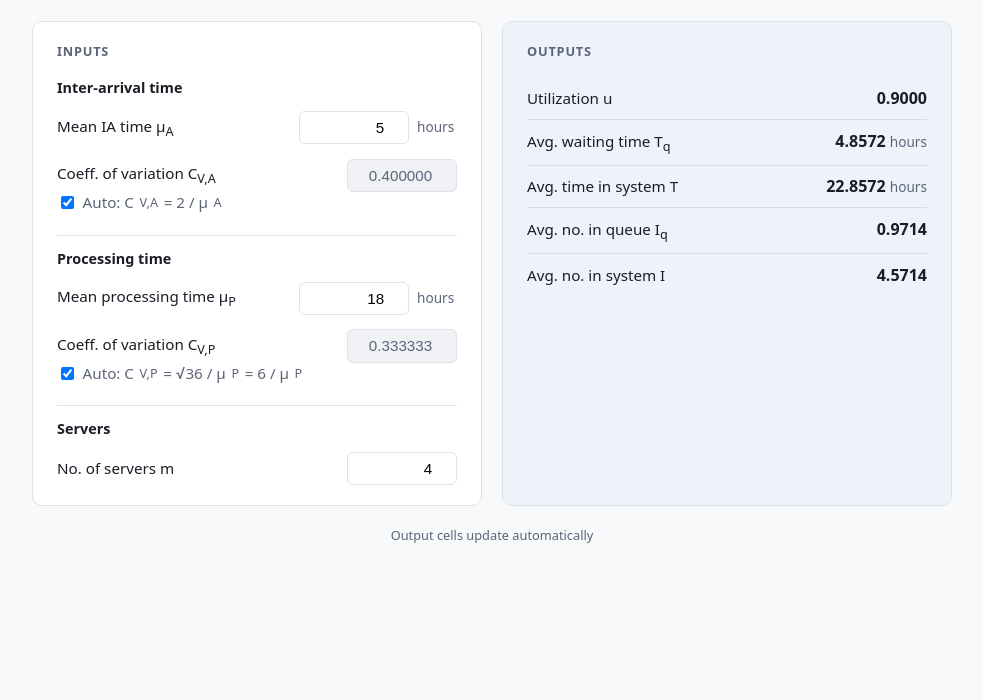
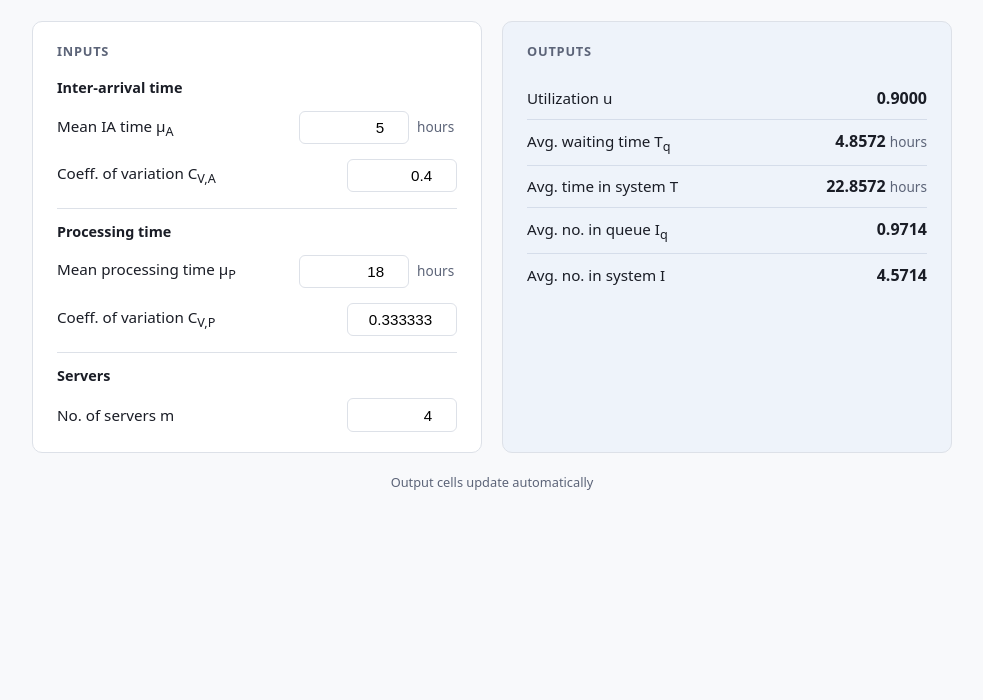
Before and after one commit to rohit5khanna/vut-calculator, a plain HTML site: page index.html in a window 1280 px wide. Shown: the part 100-800 px from the top of the page, without its empty margins (148-1131 px from the left). Drawn offline with Linux system fonts and the light colour scheme.

Commit message:
Rename to V-U-T, remove auto CV inputs

```diff
--- a/index.html
+++ b/index.html
@@ -3,7 +3,7 @@
 <head>
   <meta charset="UTF-8">
   <meta name="viewport" content="width=device-width, initial-scale=1.0">
-  <title>VUT Calculator (G/G/m)</title>
+  <title>V-U-T Calculator</title>
   <style>
     :root {
       --bg: #f8f9fb;
@@ -116,30 +116,10 @@
       text-align: right;
     }
 
-    .field input[type="number"]:disabled {
-      background: #f0f2f6;
-      color: var(--muted);
-    }
-
     .unit {
       font-size: 0.85rem;
       color: var(--muted);
       min-width: 2.5rem;
-    }
-
-    .auto-row {
-      grid-column: 1 / -1;
-      font-size: 0.82rem;
-      color: var(--muted);
-      margin-top: -0.4rem;
-      margin-bottom: 0.25rem;
-    }
-
-    .auto-row label {
-      display: inline-flex;
-      align-items: center;
-      gap: 0.35rem;
-      cursor: pointer;
     }
 
     .group-label {
@@ -197,8 +177,8 @@
 <body>
   <div class="container">
     <header>
-      <h1>VUT Calculator</h1>
-      <p>Variability Utilization Theorem</p>
+      <h1>V-U-T Calculator</h1>
+      <p>V-U-T — Variability · Utilization · Time</p>
     </header>
 
     <div class="panels">
@@ -220,12 +200,6 @@
         <div class="control">
           <input type="number" id="cva" value="0.4" step="any">
         </div>
-        <div class="auto-row">
-          <label>
-            <input type="checkbox" id="autoCva" checked>
-            Auto: C<sub>V,A</sub> = 2 / μ<sub>A</sub>
-          </label>
-        </div>
       </div>
 
       <div class="group-label">Processing time</div>
@@ -242,12 +216,6 @@
         <label for="cvp">Coeff. of variation C<sub>V,P</sub></label>
         <div class="control">
           <input type="number" id="cvp" value="0.333333" step="any">
-        </div>
-        <div class="auto-row">
-          <label>
-            <input type="checkbox" id="autoCvp" checked>
-            Auto: C<sub>V,P</sub> = √36 / μ<sub>P</sub> = 6 / μ<sub>P</sub>
-          </label>
         </div>
       </div>
 
@@ -331,23 +299,6 @@
 
   const inputIds = ["mA", "cva", "mP", "cvp", "servers"];
 
-  function updateAutoFields() {
-    const mA = Number(document.getElementById("mA").value);
-    const mP = Number(document.getElementById("mP").value);
-    const autoCva = document.getElementById("autoCva").checked;
-    const autoCvp = document.getElementById("autoCvp").checked;
-
-    document.getElementById("cva").disabled = autoCva;
-    document.getElementById("cvp").disabled = autoCvp;
-
-    if (autoCva && mA !== 0 && Number.isFinite(mA)) {
-      document.getElementById("cva").value = (2 / mA).toFixed(6);
-    }
-    if (autoCvp && mP !== 0 && Number.isFinite(mP)) {
-      document.getElementById("cvp").value = (6 / mP).toFixed(6);
-    }
-  }
-
   function setResult(id, value, unit) {
     const el = document.getElementById(id);
     if (unit) {
@@ -358,8 +309,6 @@
   }
 
   function refresh() {
-    updateAutoFields();
-
     const mA = Number(document.getElementById("mA").value);
     const cva = Number(document.getElementById("cva").value);
     const mP = Number(document.getElementById("mP").value);
@@ -378,8 +327,6 @@
   inputIds.forEach((id) => {
     document.getElementById(id).addEventListener("input", refresh);
   });
-  document.getElementById("autoCva").addEventListener("change", refresh);
-  document.getElementById("autoCvp").addEventListener("change", refresh);
 
   refresh();
   </script>
```
